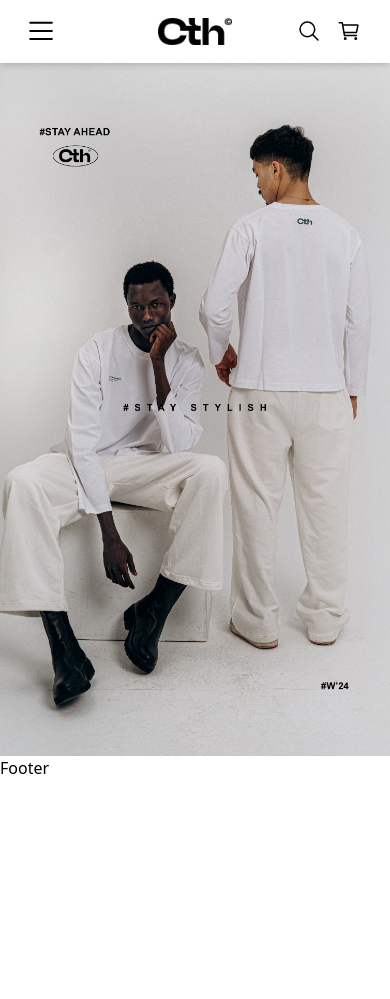
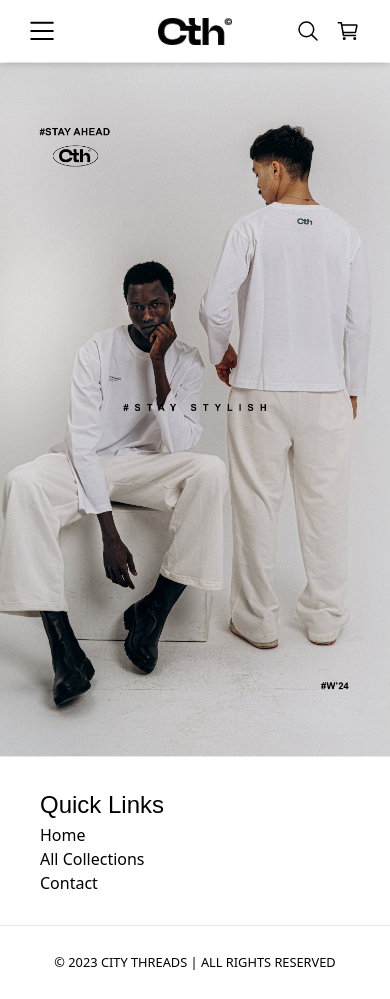
Before and after one commit to yousefelsobtasy/A_online_store, a Next.js app: page / in a window 390 px wide. Before the commit the page ends 844 px from the top, so only its background shows below. Built offline with nearby package versions, Linux system fonts and the light colour scheme.

Commit message:
17-11-24-11_34

```diff
--- a/app/component/Footer.jsx
+++ b/app/component/Footer.jsx
@@ -2,7 +2,19 @@ import React from 'react'
 
 const Footer = () => {
     return (
-        <div>Footer</div>
+        <footer className='pt-[30px] pb-[27px] md:pt-[40px] md:pb-[36px] border-t-[1px]  border-grey'>
+            <div className='pb-[30px] px-[40px] md:p-[50px] md:pt-0 border-b-[1px] border-grey'>
+                <h2 className='arial text-[1.5rem]'>Quick Links</h2>
+                <ul>
+                    <li>Home</li>
+                    <li>All Collections</li>
+                    <li>Contact</li>
+                </ul>
+            </div>
+            <div className='flex items-center justify-center px-[15px] pt-[27px] md:px-[40px] md:pt-[40px]'>
+                <p className='uppercase text-[.8rem] text-grey'>© 2023 City Threads | All rights reserved</p>
+            </div>
+        </footer>
     )
 }
 
--- a/app/component/Landing.jsx
+++ b/app/component/Landing.jsx
@@ -2,7 +2,7 @@ import Image from "next/image"
 
 const Landing = () => {
     return (
-        <div className="w-full mt-[62.72px]">
+        <div className="w-full mt-[62.72px] lg:mt-[88.5px]">
             <Image src="/landing.png" alt="landing" width={500} height={500} layout="responsive" />
         </div>
     )
--- a/app/component/Navbar.jsx
+++ b/app/component/Navbar.jsx
@@ -33,7 +33,7 @@ const Navbar = () => {
             className={`fixed top-0 left-0 w-full bg-white shadow-md
                 transition-transform duration-300 ${show ? "translate-y-0" : "-translate-y-full"
                 }`}>
-            <div className="relative px-[1.8rem] md:px-[2.2rem] py-[10px]
+            <div className="relative px-[1.875rem] md:px-[2rem] py-[10px] lg:py-[20px]
         flex items-center justify-between gap-8">
                 {/* RIGHT */}
                 <div className="w-1/3">
--- a/app/globals.css
+++ b/app/globals.css
@@ -2,7 +2,19 @@
 @tailwind components;
 @tailwind utilities;
 
+@import url('https://fonts.googleapis.com/css2?family=Assistant:wght@200..800&family=Open+Sans:ital,wght@0,300..800;1,300..800&display=swap');
+
 /* my framework start */
+
+.assistant {
+    font-family: 'Assistant', sans-serif;
+    font-weight: 400;
+}
+
+.arial {
+    font-family: Arial, Helvetica, sans-serif;
+}
+
 .link-hover {
     transition: all 0.1s ease-in-out;
 }
```
